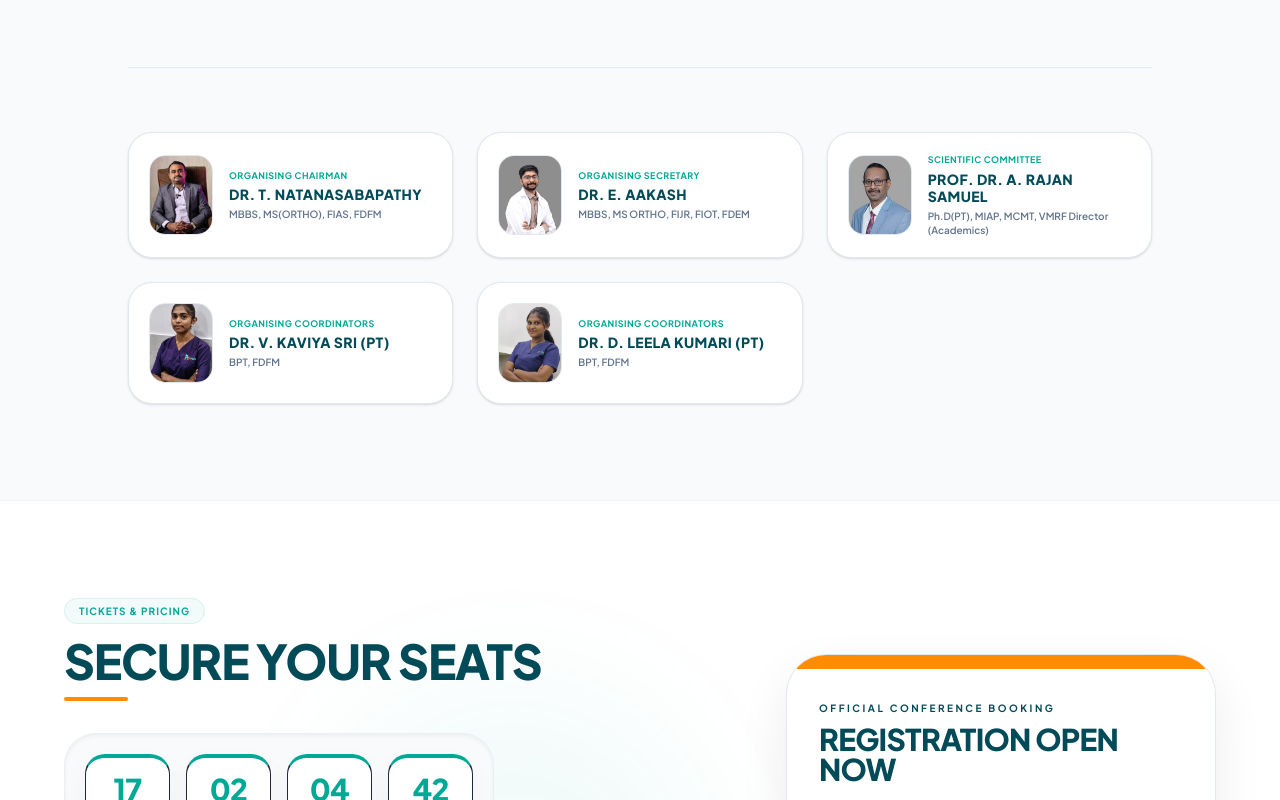
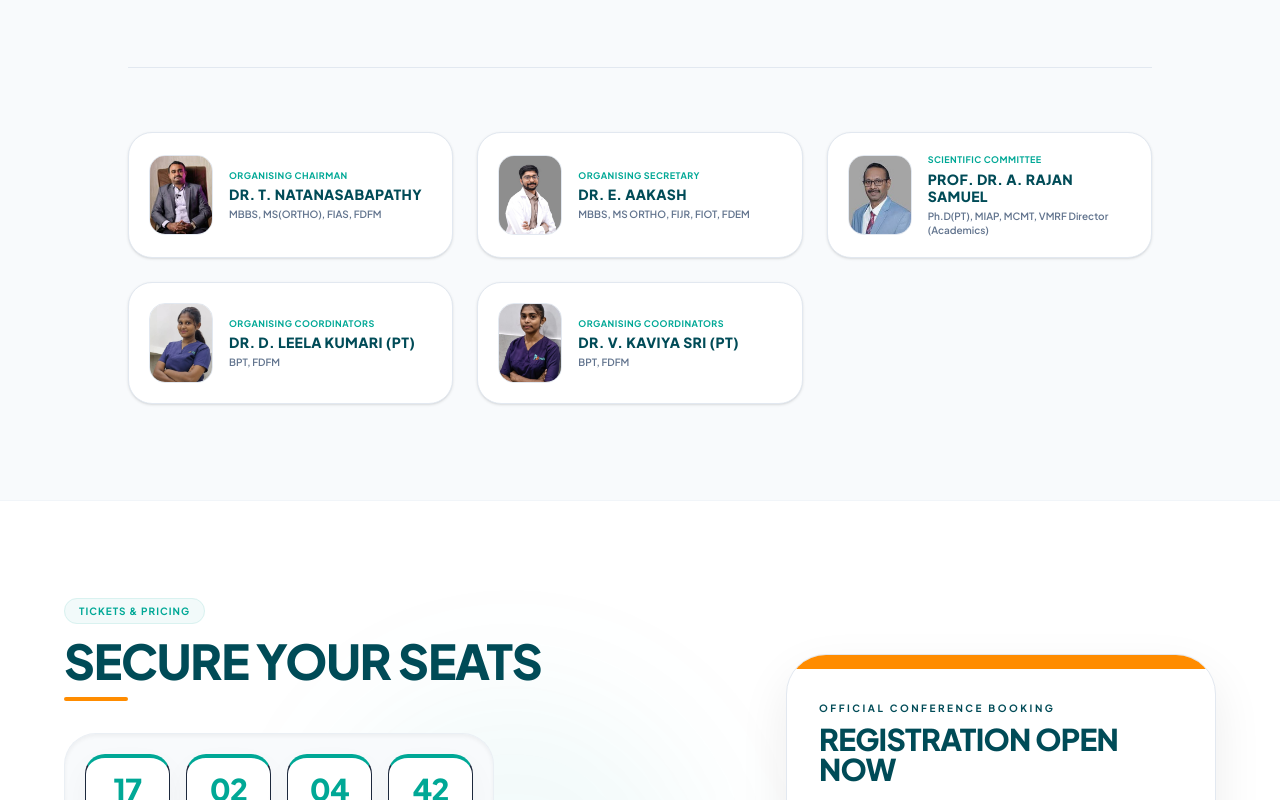
Before and after one commit to insurancevalliortho-hash/valli, a Next.js app: page /iyakkam/arise in a window 1280 px wide. Shown: the part 2760-3560 px from the top of the page. Built offline with nearby package versions, Linux system fonts and the light colour scheme; no server answers.

Commit message:
Changing Order in Arise

```diff
--- a/src/app/iyakkam/arise/page.tsx
+++ b/src/app/iyakkam/arise/page.tsx
@@ -513,16 +513,17 @@ function FacultySection() {
               },
               {
                 role: "Organising Coordinators",
+                name: "Dr. D. Leela Kumari (PT)",
+                credentials: "BPT, FDFM",
+                img: "/SpeakersIMG/Img2.jpeg"
+              },
+              {
+                role: "Organising Coordinators",
                 name: "Dr. V. Kaviya Sri (PT)",
                 credentials: "BPT, FDFM",
                 img: "/SpeakersIMG/Img1.jpeg"
-              },
-              {
-                role: "Organising Coordinators",
-                name: "Dr. D. Leela Kumari (PT)",
-                credentials: "BPT, FDFM",
-                img: "/SpeakersIMG/Img2.jpeg"
               }
+
             ].map((c, idx) => (
               <motion.div
                 key={idx}
```
